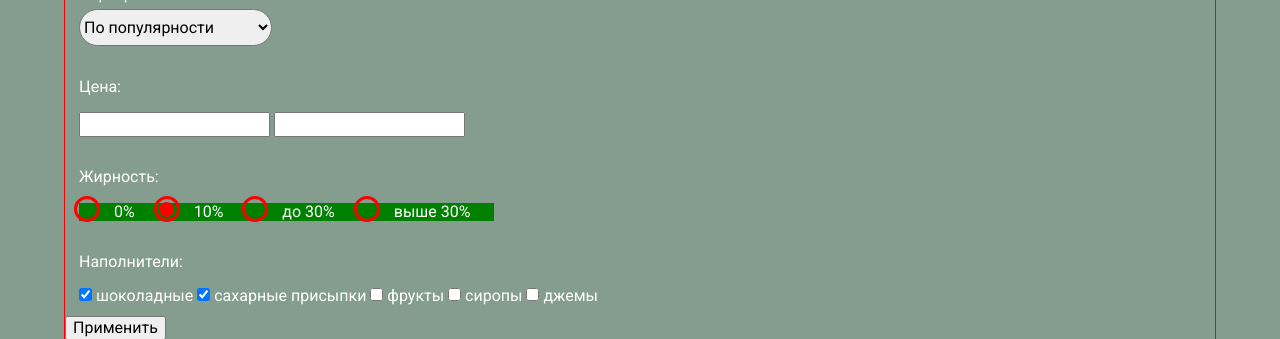
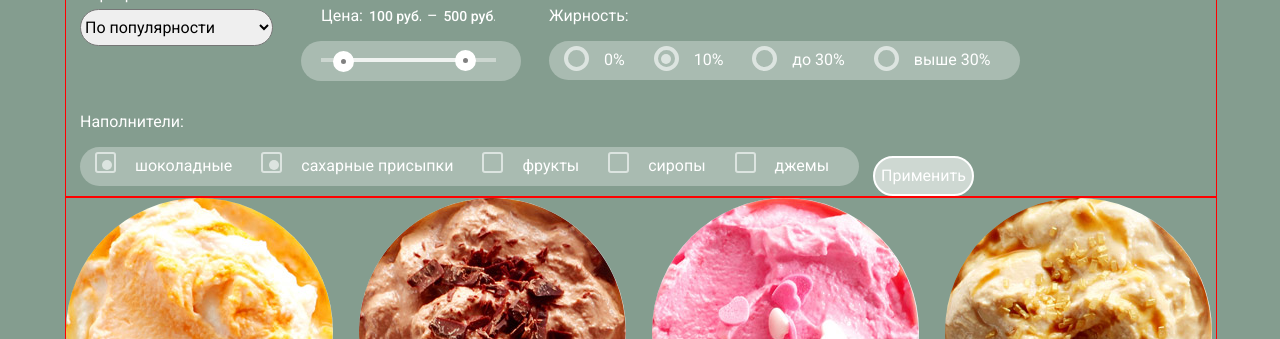
Before and after one commit to MishaPandovich/Gllacy, a website: page project/catalog.html in a window 1280 px wide. Shown: the part 160-499 px from the top of the page. Drawn offline with Linux system fonts and the light colour scheme.

Commit message:
сохранение перед написание анимации на js

```diff
--- a/project/catalog.html
+++ b/project/catalog.html
@@ -63,6 +63,7 @@
 		</section>
 	</header>
 	<main class="main">
+		<div class="column-center">
 			<section class="breadcrumbs">
 				<a class="breadcrumbs__link" href="index.html">Главная</a><span> » </span>
 				<a class="breadcrumbs__link" href="#">Каталог</a><span> » </span>
@@ -82,11 +83,16 @@
 					</fieldset>
 					<fieldset class="group-price">
 						<p class="legend group-price__legend">Цена:</p>
-					<div class="slider-price">
-						<input class="slider-price__input slider-price__input--min" type="text" name="price-min">
-            <input class="slider-price__input slider-price__input--big" type="text" name="price-big">
-            <div class="slider-price__thumb"></div>
-            <div class="slider-price__thumb"></div>
+						<div class="price-controls">
+	            <input class="price-controls__input price-controls__input--min" type="text" name="min-price" value="100 руб."> –
+	            <input class="price-controls__input price-controls__input--max" type="text" name="max-price" value="500 руб.">
+	          </div>
+	          <div class="range-controls">
+	            <div class="scale">
+	              <div class="bar"></div>
+	              <div class="range-toggle range-toggle-min"></div>
+	              <div class="range-toggle range-toggle-max"></div>
+	            </div>
 	          </div>
 					</fieldset>
 					<fieldset class="group-fat-content">
@@ -103,7 +109,8 @@
 						</div>
 					</fieldset>
 					<fieldset class="group-filler">
-					<p class="legend group-fille__legend">Наполнители:</p>
+						<p class="legend group-filler__legend">Наполнители:</p>
+						<div class="group-filler__wrapper">
 							<input class="group-filler__input" type="checkbox" name="chocolate" value="chocolate" id="chocolate" checked>
 							<label class="group-filler__label" for="chocolate">шоколадные</label>
 							<input class="group-filler__input" type="checkbox" name="sugar-powder" value="sugar-powder" id="sugar-powder" checked>
@@ -114,8 +121,9 @@
 							<label class="group-filler__label" for="syrups">сиропы</label>
 							<input class="group-filler__input" type="checkbox" name="jams" value="jams" id="jams">
 							<label class="group-filler__label" for="jams">джемы</label>
+						</div>
 					</fieldset>
-				<button class="form-filter" type="submit">Применить</button>
+					<button class="form-filter__button" type="submit">Применить</button>
 				</form>
 			</section>
 			<section class="goods">
@@ -229,8 +237,10 @@
 				<button class="pagination__button pagination__button--next">вперед</button>
 				<button class="pagination__button pagination__button--prev">назад</button>
 			</section>
+		</div>
 	</main>
 	<footer class="footer">
+		<div class="column-center footer__column-center">
 			<section class="social footer__social">
 				<a class="social__link social__link--twitter" href="#">twitter
 					<svg class="social__icon"><use xlink:href="img/sprite.svg#twitter-icon"></use></svg>
@@ -260,6 +270,7 @@
 				</a>
 				<p class="copyright__text">Сделано в <a class="copyright__link" href="#">HTML academy</a> &#169; 2017</p>
 			</section>
+		</div>
 	</footer>
 </body>
 </html>
--- a/project/js/map-pin.js
+++ b/project/js/map-pin.js
@@ -7,7 +7,7 @@ ymaps.ready(function () {
 }),
 
 // Создаём макет содержимого.
-MyIconContentLayout = ymaps.templateLayoutFactory.createClass(
+MyIconContentLayout = ymaps.templateLayoutFactory.createClass (
     '<div style="color: #000000; font-weight: bold;">$[properties.iconContent]</div>'
 ),
 
--- a/project/js/slider.js
+++ b/project/js/slider.js
@@ -16,17 +16,17 @@ toggles.on('click', 'button', function() {
 	$slide.eq($index).addClass('slider__item--active');
 
 	if ($index == 0) {
-		$('body').css('background', '#849d8f');
+		$background.css('background', '#849d8f');
 		return;
 	}
 
 	if ($index == 1) {
-		$('body').css('background', '#8a97a7');
+		$background.css('background', '#8a97a7');
 		return;
 	}
 
 	if ($index == 2) {
-		$('body').css('background', '#9d8b84');
+		$background.css('background', '#9d8b84');
 		return;
 	}
 });
--- a/project/sass/blocks/footer/footer.scss
+++ b/project/sass/blocks/footer/footer.scss
@@ -1,4 +1,8 @@
 .footer {
+	min-width: 1200px;
+}
+
+.footer__column-center {
 	width: 1150px;
 	margin: 0 auto;
 	display: flex;
--- a/project/sass/blocks/main/info-company.scss
+++ b/project/sass/blocks/main/about-company.scss
@@ -1,12 +1,13 @@
 .about-company {
+	min-width: 1200px;
+}
+
+.about-company__column-center {
 	display: flex;
 	flex-wrap: wrap;
 	justify-content: space-between;
-
-	width: 1150px;
-	padding: 2px 20px;
+	padding: 2px 25px;
 	padding-bottom: 10px;
-	margin: 0 auto;
 	margin-top: 20px;
 
 	color: #000000;
--- a/project/sass/blocks/main/column-center.scss
+++ b/project/sass/blocks/main/column-center.scss
@@ -1,6 +1,8 @@
-.column-center {
-	width: 1150px;
-	margin: 0 auto;
+.different-information {
+	min-width: 1200px;
+}
+
+.different-information__column-center {
 	margin-top: 38px;
 	display: flex;
 	flex-wrap: wrap;
--- a/project/sass/blocks/main/filter.scss
+++ b/project/sass/blocks/main/filter.scss
@@ -7,6 +7,11 @@
 	& fieldset {
 		border: none;
 	}
+}
+
+.form-filter {
+	display: flex;
+	flex-wrap: wrap;
 }
 
 .group-sort {
@@ -20,14 +25,14 @@
 	border-radius: 20px;
 }
 
-
-
 /*жирность*/
 .group-fat-content__wrapper {
 	display: inline-block;
 	min-width: 415px;
+	padding: 10px;
 
-	background: green;
+	border-radius: 50px;
+	background: rgba(255, 255, 255, 0.3);
 }
 
 .group-fat-content__label {
@@ -35,6 +40,7 @@
 	position: relative;
 	padding-left: 35px;
 	margin-right: 20px;
+	margin-left: 10px;
 }
 
 .group-fat-content__input {
@@ -44,28 +50,76 @@
 .group-fat-content__input + label::before {
 	content: "";
     position: absolute;
-    top: -7px;
+    top: -5px;
     left: -5px;
-    width: 20px;
-    height: 20px;
+    width: 17px;
+    height: 17px;
 
     border-radius: 100%;
-    border: 3px solid red;
+    border: 4px solid rgba(255, 255, 255, 0.6);
 }
 
 .group-fat-content__input:checked + label::after {
 	content: "";
     position: absolute;
-    top: -1px;
-    left: 0px;
-    width: 15px;
-    height: 15px;
+    top: 2.5px;
+    left: 2.3px;
+    width: 10px;
+    height: 10px;
 
     border-radius: 100%;
-    background: red;
+    background: rgba(255, 255, 255, 0.6);
  }
 
  /*наполнения*/
- .group-filler {
+ .group-filler__wrapper {
+ 	padding: 10px;
+    border-radius: 50px;
+    background:  rgba(255, 255, 255, 0.3);
+}
 
+.group-filler__label {
+	display: inline-block;
+	position: relative;
+	padding-left: 35px;
+	margin-right: 20px;
+	margin-left: 10px;
 }
+
+.group-filler__input {
+	display: none;
+}
+
+.group-filler__input + label::before {
+	content: "";
+    position: absolute;
+    top: -5px;
+    left: -5px;
+    width: 17px;
+    height: 17px;
+
+    border: 2px solid rgba(255, 255, 255, 0.6);
+    border-radius: 3px;
+}
+
+.group-filler__input:checked + label::after {
+	content: "";
+    position: absolute;
+    top: 2.5px;
+    left: 2.3px;
+    width: 10px;
+    height: 10px;
+
+    border-radius: 100%;
+    background: rgba(255, 255, 255, 0.6);
+ }
+
+ .form-filter__button {
+ 	margin-top: auto;
+ 	color: #ffffff;
+ 	height: 40px;
+ 	background: rgba(255, 255, 255, 0.6);
+ 	border-radius: 50px;
+ 	border: none;
+ 	border: 2px solid #ffffff;
+}
--- /dev/null
+++ b/project/sass/blocks/main/group-price.scss
@@ -0,0 +1,71 @@
+.group-price__legend {
+	display: inline-block;
+	margin-left: 20px;
+}
+
+.range-controls {
+	display: block;
+	position: relative;
+    width: 220px;
+    height: 40px;
+    border-radius: 50px;
+    background: rgba(255, 255, 255, 0.3);
+}
+
+.scale {
+	position: relative;
+    top: 17px;
+    left: 20px;
+    width: 175px;
+    height: 4px;
+	background: rgba(255, 255, 255, 0.4);
+}
+
+.bar {
+	position: absolute;
+	top: 0;
+    left: 20px;
+	width: 118px;
+	height: 4px;
+	background: rgba(255, 255, 255, 0.7);
+}
+
+.range-toggle {
+	position: absolute;
+	width: 5px;
+    height: 5px;
+    background: gray;
+    border: 8px solid white;
+    border-radius: 50%;
+    cursor: pointer;
+
+    &:hover {
+		background: #1c4f80;
+	}
+}
+
+.range-toggle-min {
+	top: -7px;
+	left: 12px;
+}
+
+.range-toggle-max {
+	top: -8px;
+    right: 20px;
+}
+
+.price-controls {
+	display: inline-block;
+}
+
+.price-controls__input {
+	position: relative;
+	width: 52px;
+	font-family: 'Roboto', sans-serif;
+	font-size: 14px;
+	line-height: 16px;
+	font-weight: 500;
+    background: transparent;
+    border: none;
+    color: #ffffff;
+}
--- a/project/sass/blocks/main/main.scss
+++ b/project/sass/blocks/main/main.scss
@@ -1,3 +1,7 @@
+.main {
+	min-width: 1200px;
+}
+
 .main__caption {
 	width: 1150px;
 	margin: 0 auto;
--- a/project/sass/blocks/main/map.scss
+++ b/project/sass/blocks/main/map.scss
@@ -1,7 +1,9 @@
 .map {
 	position: relative;
-	width: 100%;
-	height: 430px;
+    width: auto;
+    min-width: 1200px;
+    height: 400px;
+    margin: 0 auto;
 	margin-top: 40px;
 
 	background: #ece5c8 url('../img/map.jpg') no-repeat;
--- a/project/sass/global/body.scss
+++ b/project/sass/global/body.scss
@@ -56,3 +56,8 @@ a.bnt:hover {
 	border: none;
     border: 1px solid #d3d3d2;
 }
+
+.column-center {
+	width: 1150px;
+	margin: 0 auto;
+}
--- a/project/sass/style.scss
+++ b/project/sass/style.scss
@@ -6,11 +6,12 @@
 @import "blocks/main/main.scss";
 @import "blocks/main/slider.scss";
 @import "blocks/main/filter.scss";
+@import "blocks/main/group-price.scss";
 @import "blocks/main/breadcrumbs.scss";
 @import "blocks/main/hit-goods.scss";
 @import "blocks/main/goods.scss";
 @import "blocks/main/banners.scss";
-@import "blocks/main/info-company.scss";
+@import "blocks/main/about-company.scss";
 @import "blocks/main/column-center.scss";
 @import "blocks/main/map.scss";
 @import "blocks/main/pagination.scss";
```
Also changed, not shown: project/index.html (+9 -3 lines), project/css/style.css, project/img/logo-htmlacademy-small.svg. Lines whose indentation alone changed are shown as unchanged.
